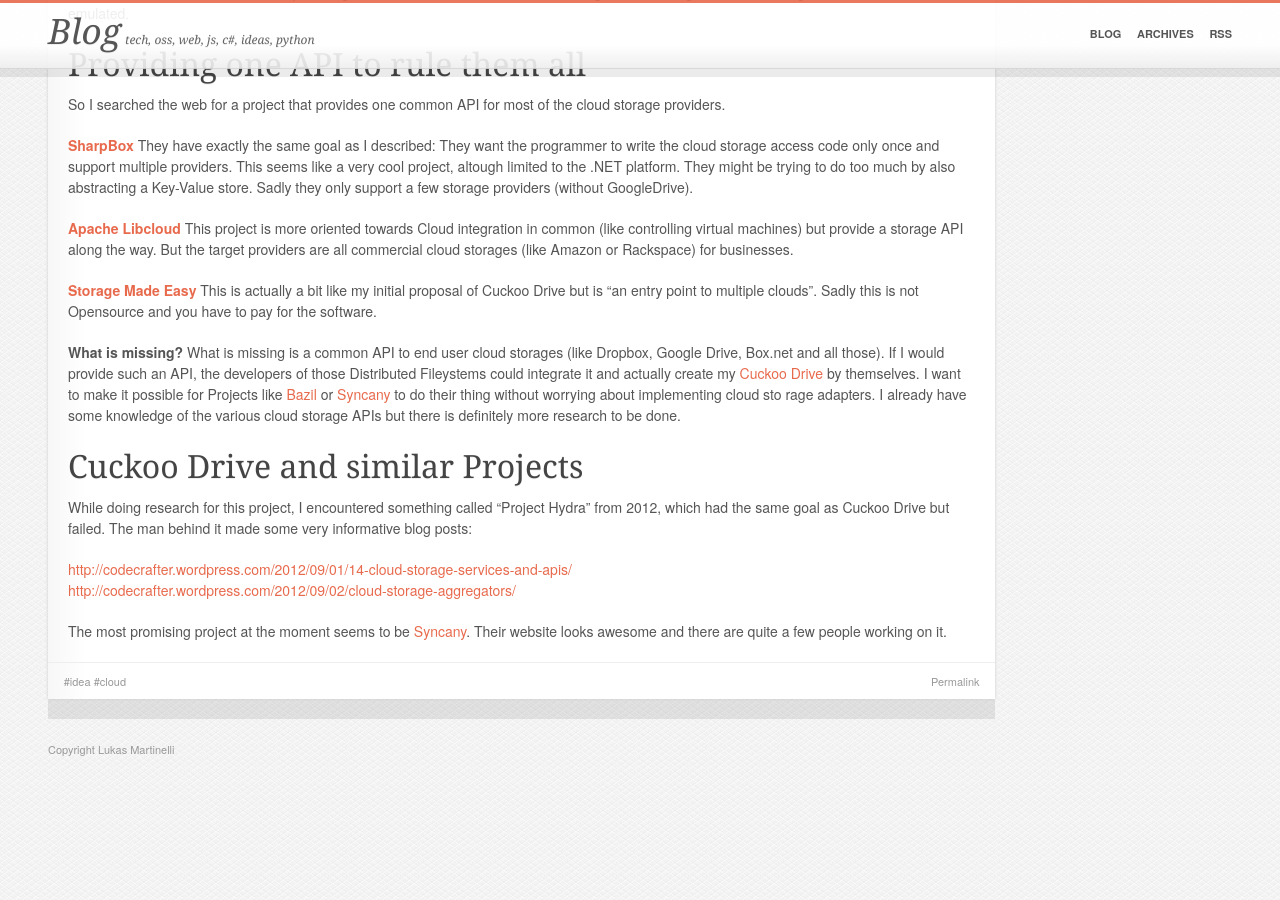
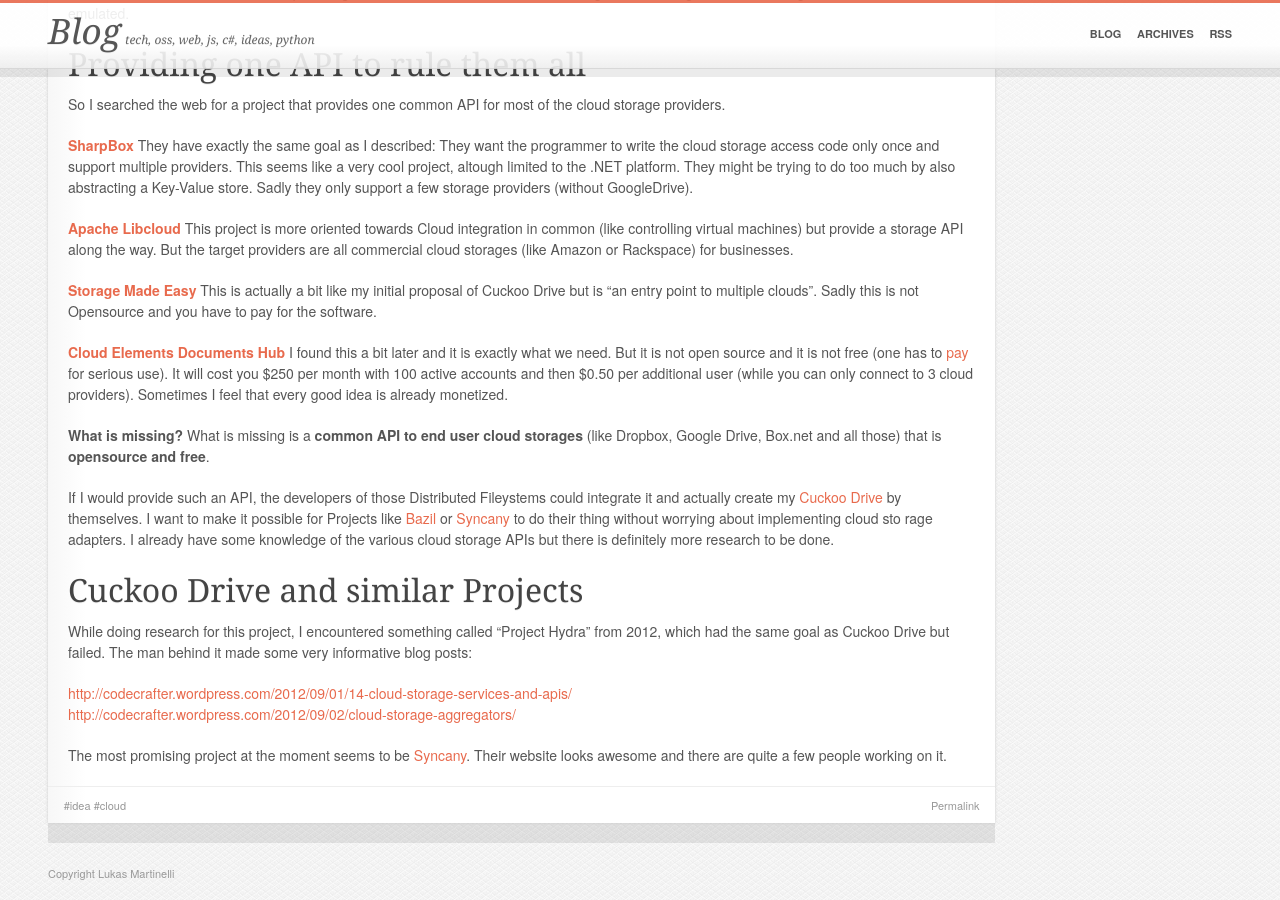
Before and after one commit to lukasmartinelli/lukasmartinelli.github.io, a Jekyll site: the page built from _posts/2014-07-03-future-of-cuckoodrive.md, in a window 1280 px wide and 900 px high, scrolled down 1039 px. Built offline with Jekyll 4.4.1, drawn with Linux system fonts in a browser that asks for light colours; Markdown is read by kramdown in place of the engine named in the settings; before the commit the page ends 1815 px from its top, so only the background shows below that.

Commit message:
Updated 2014-07-03-future-of-cuckoodrive.md

```diff
--- a/_posts/2014-07-03-future-of-cuckoodrive.md
+++ b/_posts/2014-07-03-future-of-cuckoodrive.md
@@ -52,8 +52,13 @@
 [**Storage Made Easy**](http://storagemadeeasy.com/personal_solution/)
 This is actually a bit like my initial proposal of Cuckoo Drive but is "an entry point to multiple clouds". Sadly this is not Opensource and you have to pay for the software.
 
+[**Cloud Elements Documents Hub**](http://www.cloud-elements.com/hubs/documents-hub/)
+I found this a bit later and it is exactly what we need. But it is not open source and it is not free (one has to [pay](http://www.cloud-elements.com/pricing/) for serious use). It will cost you $250 per month with 100 active accounts and then $0.50 per additional user (while you can only connect to 3 cloud providers). Sometimes I feel that every good idea is already monetized.
+
 **What is missing?**
-What is missing is a common API to end user cloud storages (like Dropbox, Google Drive, Box.net and all those). If I would provide such an API, the developers of those
+What is missing is a **common API to end user cloud storages** (like Dropbox, Google Drive, Box.net and all those) that is **opensource and free**.
+
+If I would provide such an API, the developers of those
 Distributed Fileystems could integrate it and actually create my [Cuckoo
 Drive](http://lukasmartinelli.ch/idea/2014/03/11/using-the-cloud-storages-as-on
 e-big-encrypted-disk.html) by themselves.
```
